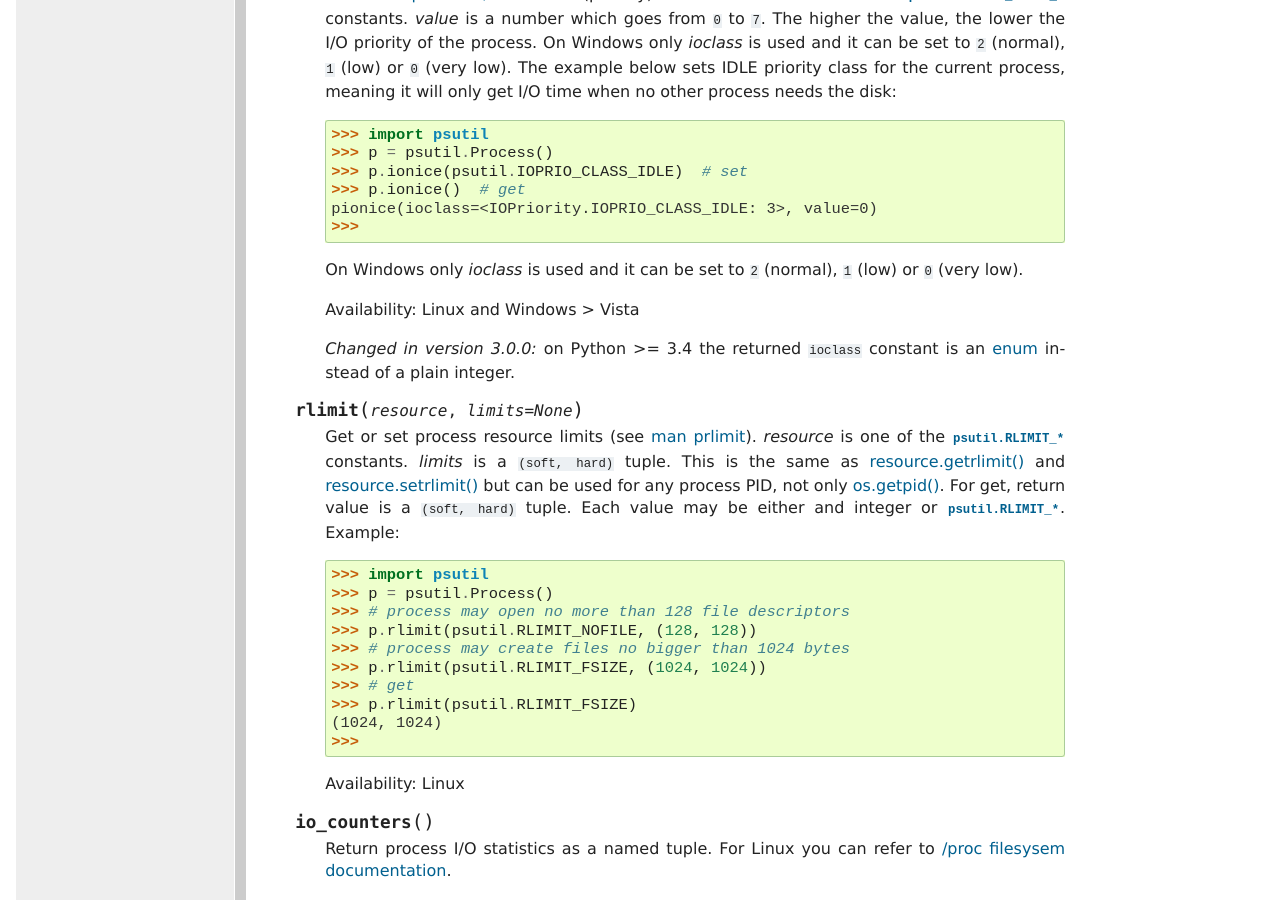
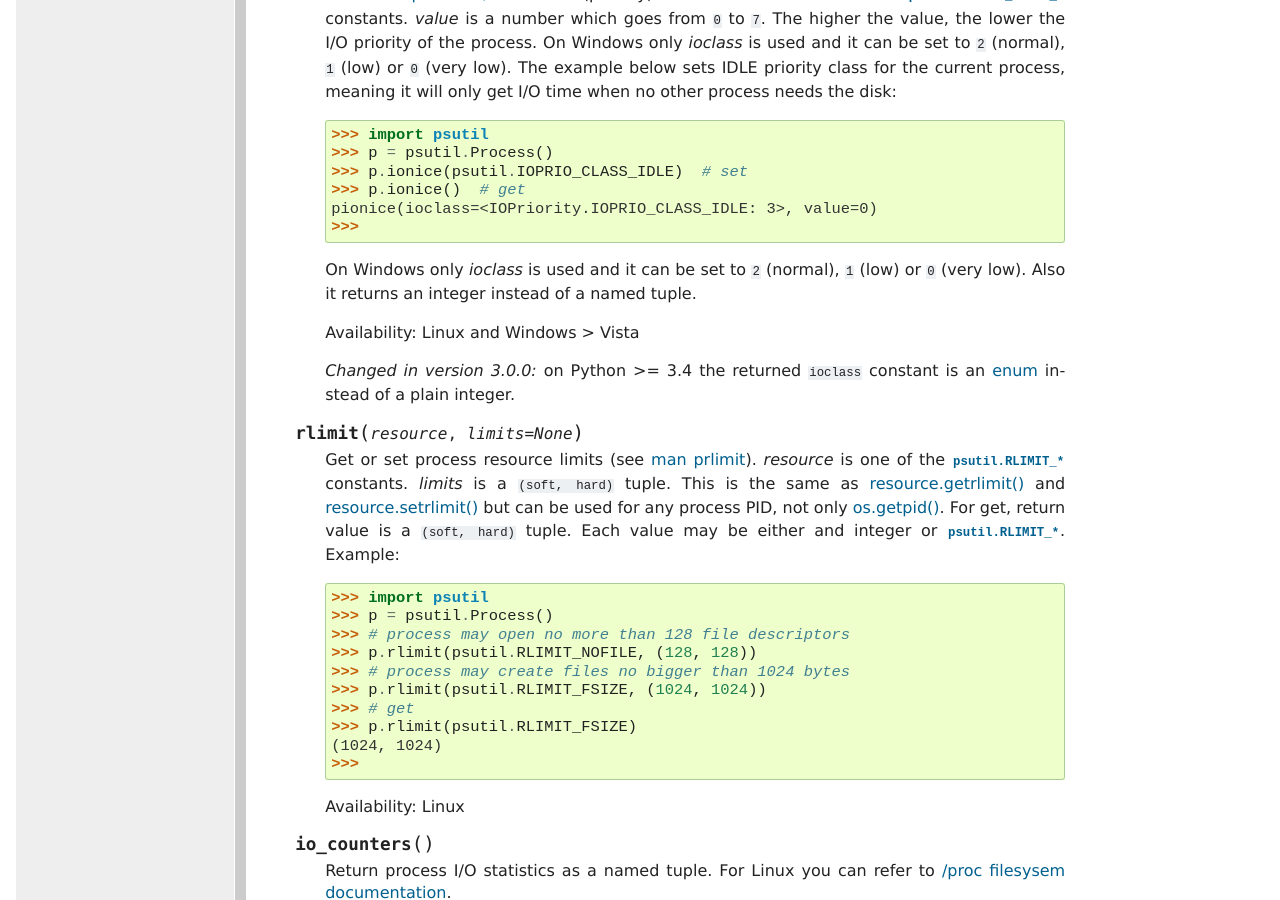
Before and after one commit to giampaolo/psutil, a Sphinx documentation site: the page built from docs/index.rst, in a window 1280 px wide and 900 px high, scrolled down 19754 px. Built offline with Sphinx 7.4.7, drawn with Linux system fonts in a browser that asks for light colours; formulas are drawn with MathJax 3.

```diff
--- a/docs/index.rst
+++ b/docs/index.rst
@@ -1245,7 +1245,8 @@ Process class
       >>>
 
     On Windows only *ioclass* is used and it can be set to ``2`` (normal),
-    ``1`` (low) or ``0`` (very low).
+    ``1`` (low) or ``0`` (very low). Also it returns an integer instead of a
+    named tuple.
 
     Availability: Linux and Windows > Vista
 
```
Also changed, not shown: 1 other file.
